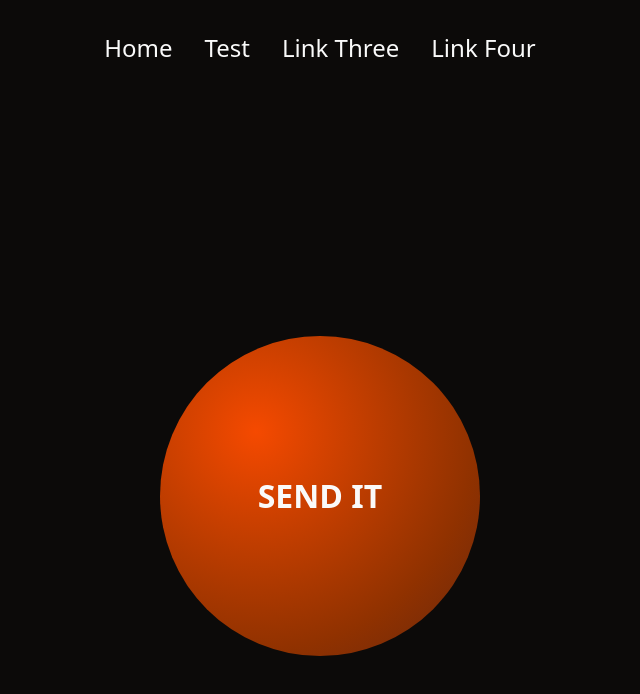
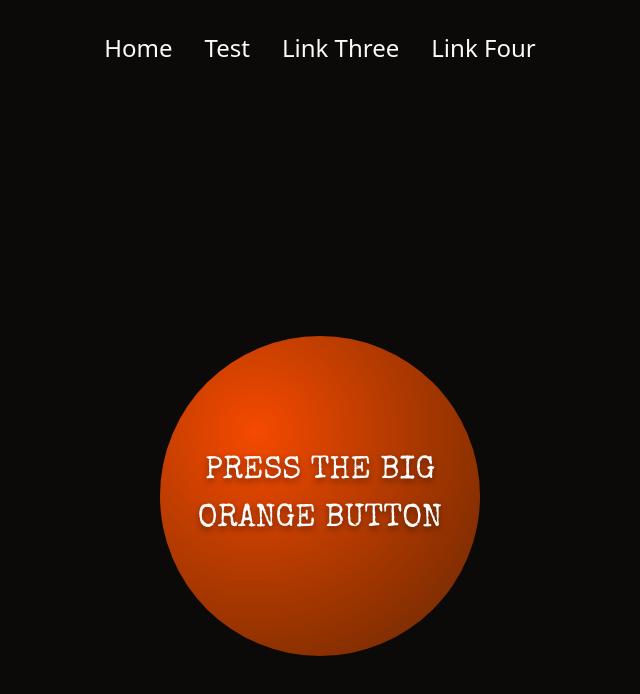
Before and after one commit to rhw-repo/react-dashboard-fs, a React (Vite) app in the folder frontend/: page /test in a window 1280 px wide. Shown: the top 694 px of the page, without its empty margins (320-960 px from the left). Built offline with nearby package versions, Linux system fonts and the light colour scheme.

Commit message:
Add a sample font, with text-shadow. Client to confirm exact font.

```diff
--- a/frontend/index.html
+++ b/frontend/index.html
@@ -5,6 +5,9 @@
     <link rel="icon" type="image/svg+xml" href="/vite.svg" />
     <meta name="viewport" content="width=device-width, initial-scale=1.0" />
     <title>frontend</title>
+    <link rel="preconnect" href="https://fonts.googleapis.com" />
+    <link rel="preconnect" href="https://fonts.gstatic.com" crossorigin />
+    <link href="https://fonts.googleapis.com/css2?family=Special+Elite&display=swap" rel="stylesheet" />
   </head>
   <body>
     <div id="root" class="overflow-x-clip bg-neutral-50 dark:bg-stone-950"></div>
--- a/frontend/src/components/ui/buzzer-button/BuzzerButton.module.css
+++ b/frontend/src/components/ui/buzzer-button/BuzzerButton.module.css
@@ -9,8 +9,7 @@
 }
 
 .sphere {
-  display: grid;
-  place-items: center;
+  text-wrap: balanced;
   height: clamp(15rem, 25vw, 50rem);
   width: clamp(15rem, 25vw, 50rem);
   border-radius: 50%;
@@ -18,5 +17,9 @@
   background: radial-gradient(circle at 30% 30%, oklch(64.6% 0.222 41.116), oklch(36% 0.1 41.116));
   color: oklch(98.5% 0 0);
   font-size: clamp(1rem, 25vw, 2rem);
-  font-weight: 700;
+  font-family: 'Major Mono Display', monospace;
+  font-family: 'Special Elite', system-ui;
+  font-weight: 400;
+  font-style: normal;
+  text-shadow: 0 3px 6px rgb(0 0 0 / 0.45);
 }
--- a/frontend/src/components/ui/buzzer-button/BuzzerButton.tsx
+++ b/frontend/src/components/ui/buzzer-button/BuzzerButton.tsx
@@ -3,7 +3,11 @@ import styles from './BuzzerButton.module.css';
 const BuzzerButton = () => {
   return (
     <section className={styles.wrapper}>
-      <div className={styles.sphere}>SEND IT</div>
+      <button className={styles.sphere}>
+        PRESS THE BIG
+        <br />
+        ORANGE BUTTON
+      </button>
     </section>
   );
 };
```
